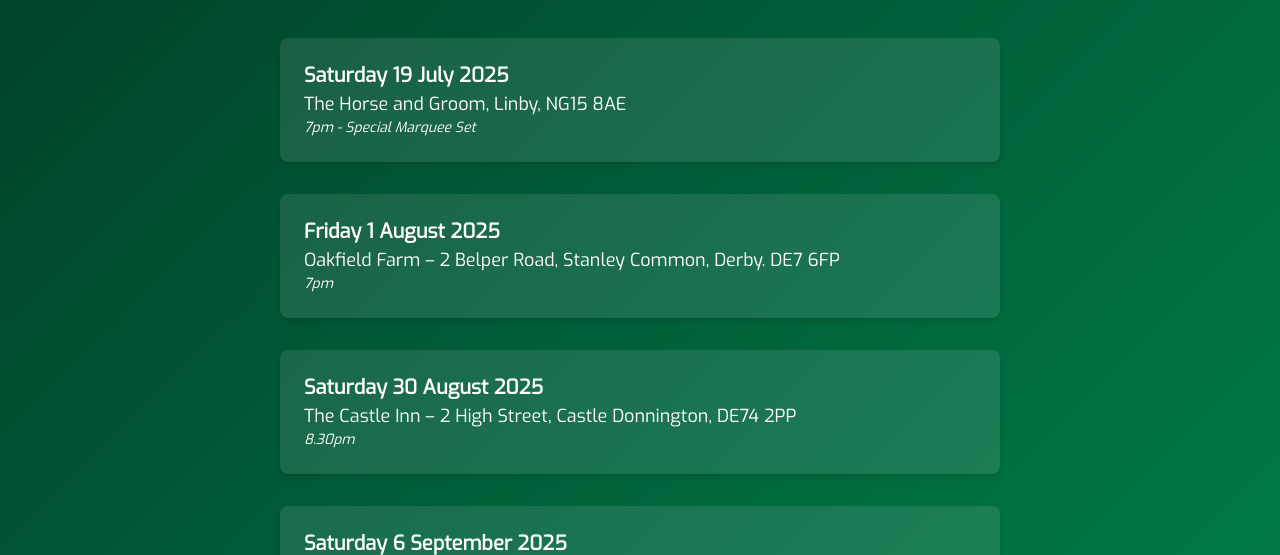
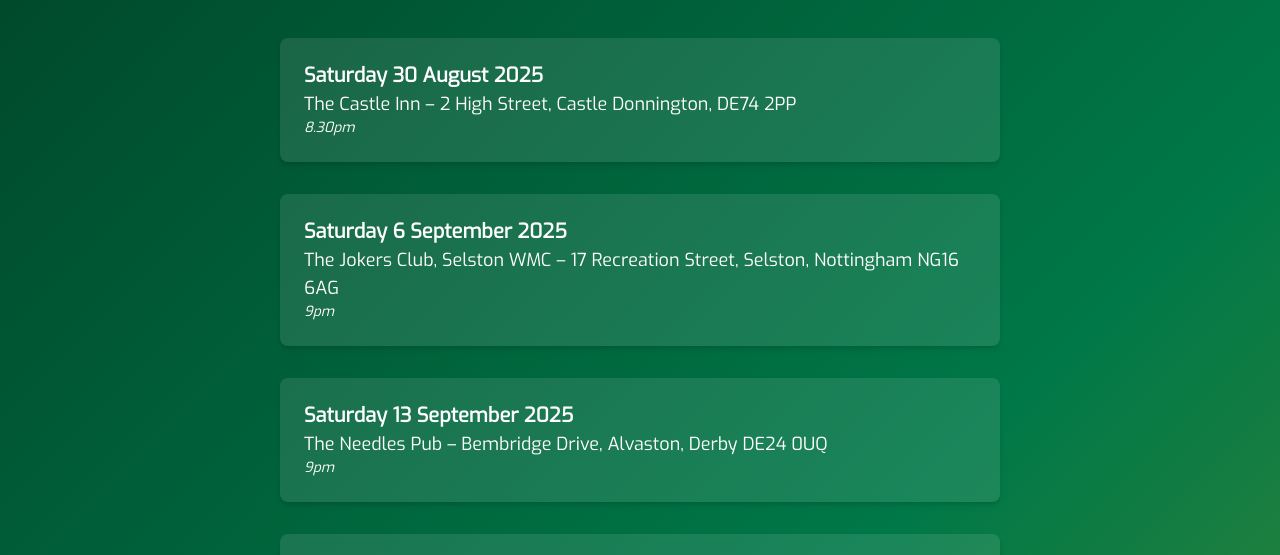
Before and after one commit to michaelf736/storm-warning, a plain HTML site: page sw_gigs.html in a window 1280 px wide. Shown: the part 186-741 px from the top of the page. Drawn offline with nearby package versions, Linux system fonts and the light colour scheme.

Commit message:
Update sw_gigs.html

```diff
--- a/sw_gigs.html
+++ b/sw_gigs.html
@@ -51,18 +51,6 @@
       <div class="space-y-8">
 
 
-  <div class="bg-white/10 p-6 rounded-lg shadow-md">
-          <div class="text-xl font-bold">Saturday 19 July 2025</div>
-          <div class="text-lg">The Horse and Groom, Linby, NG15 8AE</div>
-          <div class="text-sm italic">7pm - Special Marquee Set</div>
-        </div>
-
-
-        <div class="bg-white/10 p-6 rounded-lg shadow-md">
-          <div class="text-xl font-bold">Friday 1 August 2025</div>
-          <div class="text-lg">Oakfield Farm – 2 Belper Road, Stanley Common, Derby. DE7 6FP</div>
-          <div class="text-sm italic">7pm</div>
-        </div>
 
         <div class="bg-white/10 p-6 rounded-lg shadow-md">
           <div class="text-xl font-bold">Saturday 30 August 2025</div>
```
